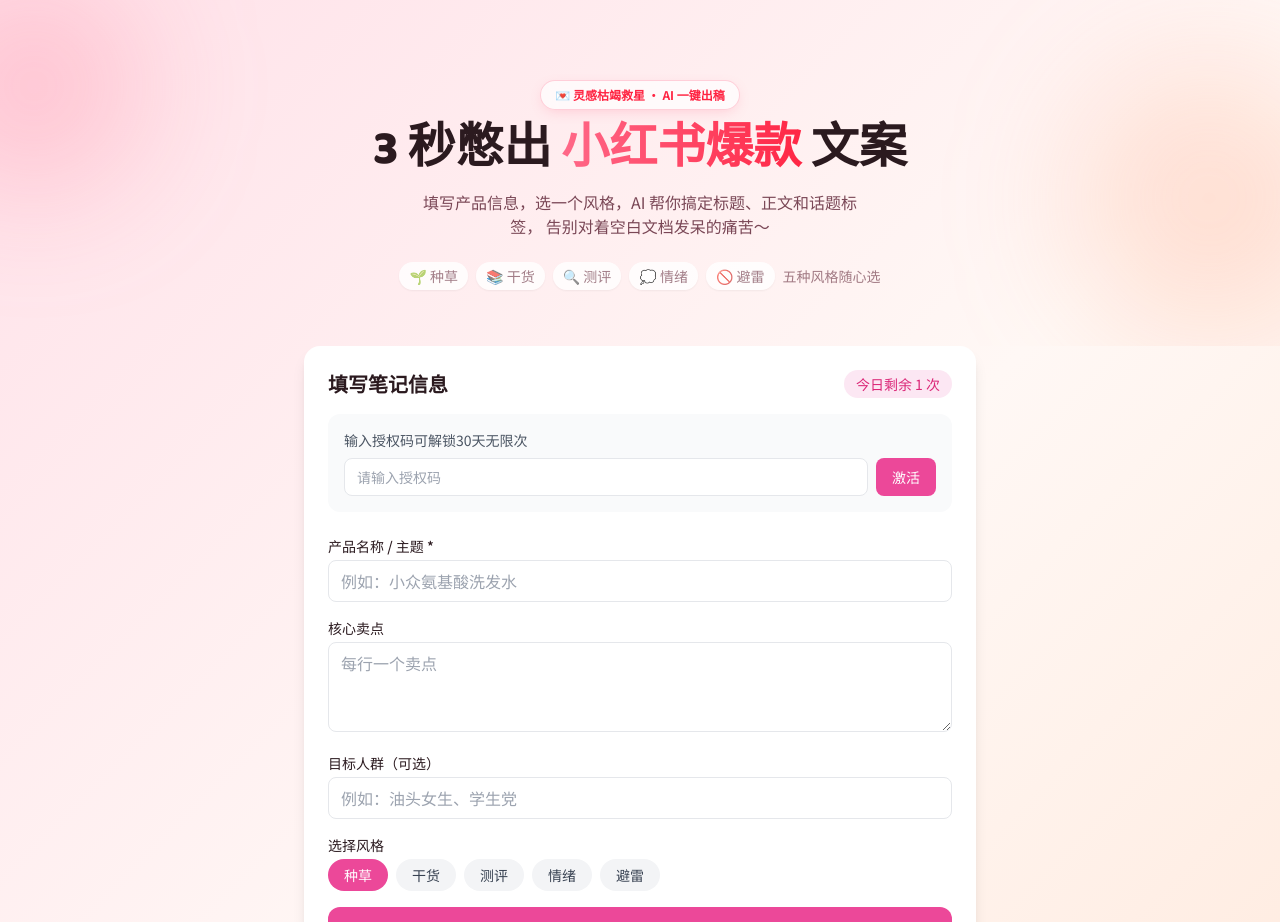
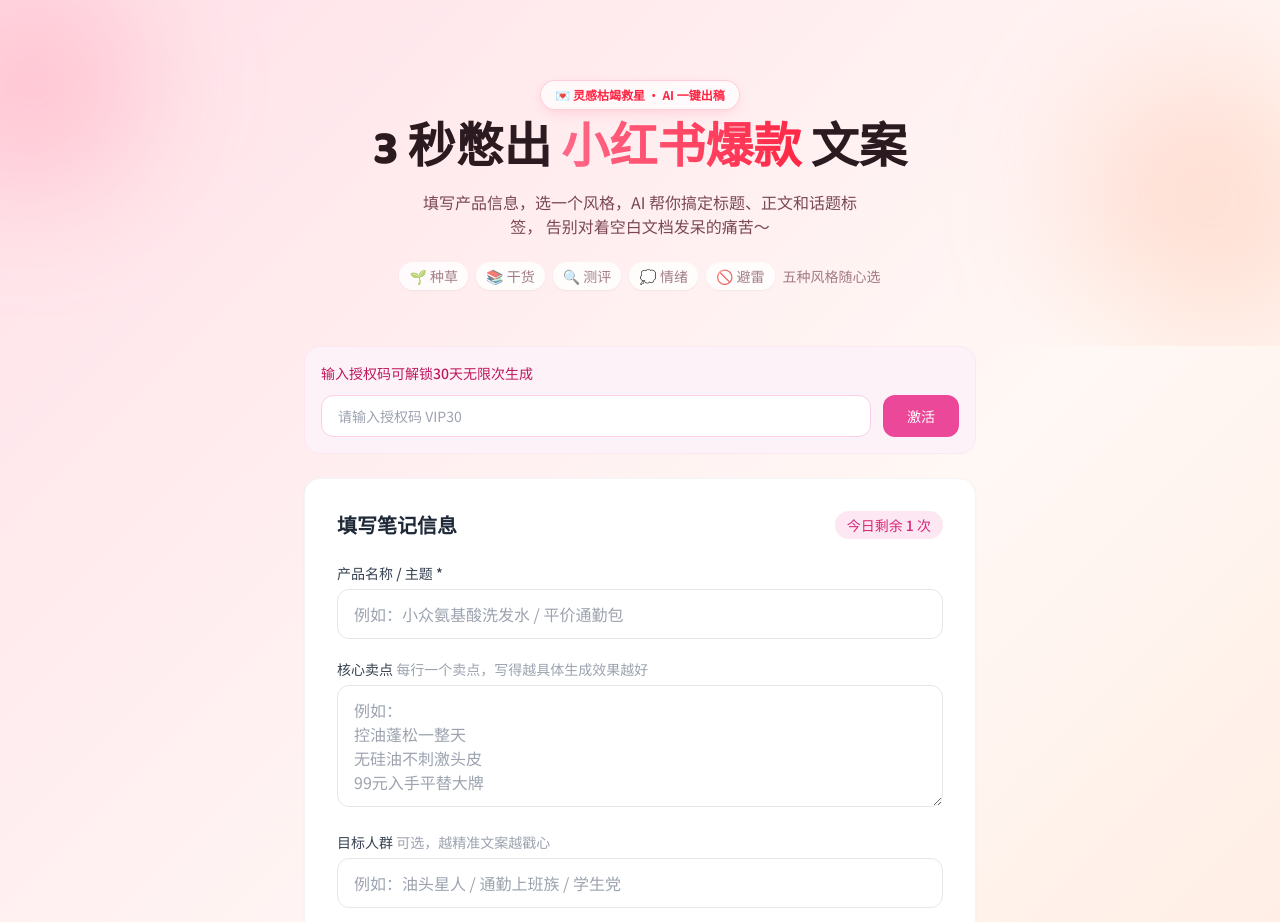
Before and after one commit to wujiawei9151-ship-it/xhs-generator, a Next.js app: page / in a window 1280 px wide. Shown: the top 922 px of the page. Built offline with nearby package versions, Linux system fonts and the light colour scheme.

Commit message:
Update GeneratorForm.tsx

```diff
--- a/app/components/GeneratorForm.tsx
+++ b/app/components/GeneratorForm.tsx
@@ -56,10 +56,7 @@
       });
 
       const data = await res.json();
-
-      if (!res.ok) {
-        throw new Error(data.error || "生成失败");
-      }
+      if (!res.ok) throw new Error(data.error || "生成失败");
 
       increaseUsage();
       setResult(data);
@@ -72,28 +69,22 @@
   };
 
   return (
-    <div className="bg-white rounded-2xl shadow-lg p-6 max-w-2xl mx-auto">
-      <div className="flex justify-between items-center mb-4">
-        <h2 className="text-xl font-bold">填写笔记信息</h2>
-        <span className="text-sm bg-pink-100 text-pink-600 px-3 py-1 rounded-full">
-          {isVip ? "VIP无限次" : `今日剩余 ${remaining} 次`}
-        </span>
-      </div>
-
+    <div className="max-w-2xl mx-auto">
+      {/* 授权码区域 */}
       {!isVip && (
-        <div className="mb-6 p-4 bg-gray-50 rounded-xl">
-          <p className="text-sm text-gray-600 mb-2">输入授权码可解锁30天无限次</p >
-          <div className="flex gap-2">
+        <div className="mb-6 p-4 bg-pink-50 border border-pink-100 rounded-2xl">
+          <p className="text-sm text-pink-700 mb-3 font-medium">输入授权码可解锁30天无限次生成</p >
+          <div className="flex gap-3">
             <input
               type="text"
               value={authCode}
               onChange={(e) => setAuthCode(e.target.value)}
-              placeholder="请输入授权码"
-              className="flex-1 border rounded-lg px-3 py-2 text-sm"
+              placeholder="请输入授权码 VIP30"
+              className="flex-1 border border-pink-200 rounded-xl px-4 py-2.5 text-sm focus:outline-none focus:ring-2 focus:ring-pink-300"
             />
             <button
               onClick={handleActivate}
-              className="bg-pink-500 text-white px-4 py-2 rounded-lg text-sm hover:bg-pink-600"
+              className="bg-pink-500 hover:bg-pink-600 text-white px-6 py-2.5 rounded-xl text-sm font-medium transition"
             >
               激活
             </button>
@@ -106,49 +97,60 @@
         </div>
       )}
 
-      <div className="space-y-4">
+      {/* 主表单卡片 */}
+      <div className="bg-white rounded-2xl shadow-sm border border-gray-100 p-6 md:p-8">
+        <div className="flex justify-between items-center mb-6">
+          <h2 className="text-xl font-bold text-gray-800">填写笔记信息</h2>
+          <span className="text-sm bg-pink-100 text-pink-600 px-3 py-1 rounded-full font-medium">
+            {isVip ? "VIP无限次" : `今日剩余 ${remaining} 次`}
+          </span>
+        </div>
+
+        <div className="space-y-5">
           <div>
-          <label className="block text-sm font-medium mb-1">产品名称 / 主题 *</label>
+            <label className="block text-sm font-medium text-gray-700 mb-1.5">产品名称 / 主题 *</label>
             <input
               type="text"
               value={product}
               onChange={(e) => setProduct(e.target.value)}
-            placeholder="例如：小众氨基酸洗发水"
-            className="w-full border rounded-lg px-3 py-2"
+              placeholder="例如：小众氨基酸洗发水 / 平价通勤包"
+              className="w-full border border-gray-200 rounded-xl px-4 py-3 focus:outline-none focus:ring-2 focus:ring-pink-300"
             />
           </div>
 
           <div>
-          <label className="block text-sm font-medium mb-1">核心卖点</label>
+            <label className="block text-sm font-medium text-gray-700 mb-1.5">核心卖点 <span className="text-gray-400 font-normal">每行一个卖点，写得越具体生成效果越好</span></label>
             <textarea
               value={points}
               onChange={(e) => setPoints(e.target.value)}
-            placeholder="每行一个卖点"
-            rows={3}
-            className="w-full border rounded-lg px-3 py-2"
+              placeholder={`例如：\n控油蓬松一整天\n无硅油不刺激头皮\n99元入手平替大牌`}
+              rows={4}
+              className="w-full border border-gray-200 rounded-xl px-4 py-3 focus:outline-none focus:ring-2 focus:ring-pink-300"
             />
           </div>
 
           <div>
-          <label className="block text-sm font-medium mb-1">目标人群（可选）</label>
+            <label className="block text-sm font-medium text-gray-700 mb-1.5">目标人群 <span className="text-gray-400 font-normal">可选，越精准文案越戳心</span></label>
             <input
               type="text"
               value={audience}
               onChange={(e) => setAudience(e.target.value)}
-            placeholder="例如：油头女生、学生党"
-            className="w-full border rounded-lg px-3 py-2"
+              placeholder="例如：油头星人 / 通勤上班族 / 学生党"
+              className="w-full border border-gray-200 rounded-xl px-4 py-3 focus:outline-none focus:ring-2 focus:ring-pink-300"
             />
           </div>
 
           <div>
-          <label className="block text-sm font-medium mb-1">选择风格</label>
+            <label className="block text-sm font-medium text-gray-700 mb-2">选择风格</label>
             <div className="flex flex-wrap gap-2">
               {["种草", "干货", "测评", "情绪", "避雷"].map((s) => (
                 <button
                   key={s}
                   onClick={() => setStyle(s)}
-                className={`px-4 py-1.5 rounded-full text-sm ${
-                  style === s ? "bg-pink-500 text-white" : "bg-gray-100 text-gray-700"
+                  className={`px-5 py-2 rounded-full text-sm font-medium transition ${
+                    style === s
+                      ? "bg-pink-500 text-white shadow-sm"
+                      : "bg-gray-100 text-gray-600 hover:bg-gray-200"
                   }`}
                 >
                   {s}
@@ -157,39 +159,46 @@
             </div>
           </div>
 
-        {error && <p className="text-red-500 text-sm">{error}</p >}
+          {error && <p className="text-red-500 text-sm bg-red-50 px-4 py-2 rounded-lg">{error}</p >}
 
           <button
             onClick={handleGenerate}
             disabled={loading}
-          className="w-full bg-pink-500 text-white py-3 rounded-xl font-medium hover:bg-pink-600 disabled:opacity-50"
+            className="w-full bg-pink-500 hover:bg-pink-600 text-white py-3.5 rounded-xl font-medium text-base transition disabled:opacity-50 disabled:cursor-not-allowed shadow-sm"
           >
-          {loading ? "生成中..." : "一键生成爆款文案"}
+            {loading ? "生成中，请稍候..." : "一键生成爆款文案"}
           </button>
         </div>
+      </div>
 
+      {/* 生成结果 */}
       {result && (
-        <div className="mt-8 border-t pt-6">
-          <h3 className="font-bold text-lg mb-3">生成结果</h3>
-          <div className="space-y-3">
-            {result.titles?.map((title: string, i: number) => (
-              <div key={i} className="bg-gray-50 p-3 rounded-lg">
-                {i + 1}. {title}
-              </div>
-            ))}
-            <div className="bg-pink-50 p-4 rounded-lg whitespace-pre-wrap">
-              {result.content}
-            </div>
+        <div className="mt-8 bg-white rounded-2xl shadow-sm border border-gray-100 p-6 md:p-8">
+          <div className="flex justify-between items-center mb-5">
+            <h3 className="text-lg font-bold text-gray-800">✨ 生成结果</h3>
             <button
               onClick={() => {
                 const text = (result.titles?.[0] || "") + "\n\n" + result.content;
                 navigator.clipboard.writeText(text);
                 alert("已复制全部内容");
               }}
-              className="bg-pink-500 text-white px-4 py-2 rounded-lg text-sm"
+              className="bg-pink-500 hover:bg-pink-600 text-white px-4 py-2 rounded-lg text-sm font-medium"
             >
               一键复制全部
             </button>
+          </div>
+
+          <div className="space-y-3 mb-5">
+            <p className="text-sm text-gray-500">吸睛标题（点击切换预览）</p >
+            {result.titles?.map((title: string, i: number) => (
+              <div key={i} className="bg-gray-50 hover:bg-pink-50 p-3 rounded-xl cursor-pointer transition">
+                {i + 1}. {title}
+              </div>
+            ))}
+          </div>
+
+          <div className="bg-pink-50 p-5 rounded-xl whitespace-pre-wrap leading-relaxed text-gray-800">
+            {result.content}
           </div>
         </div>
       )}
```
Lines whose indentation alone changed are shown as unchanged.
